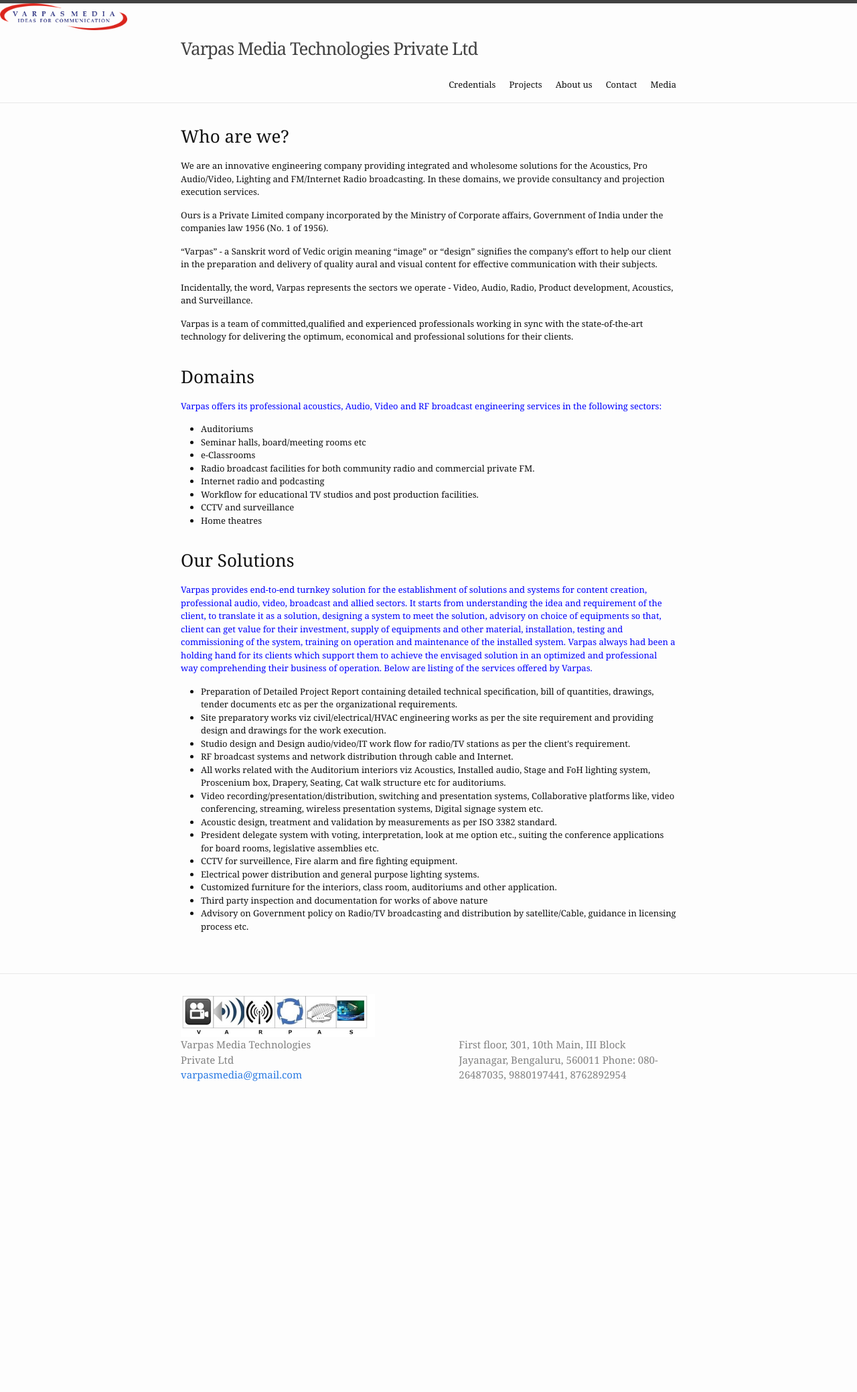
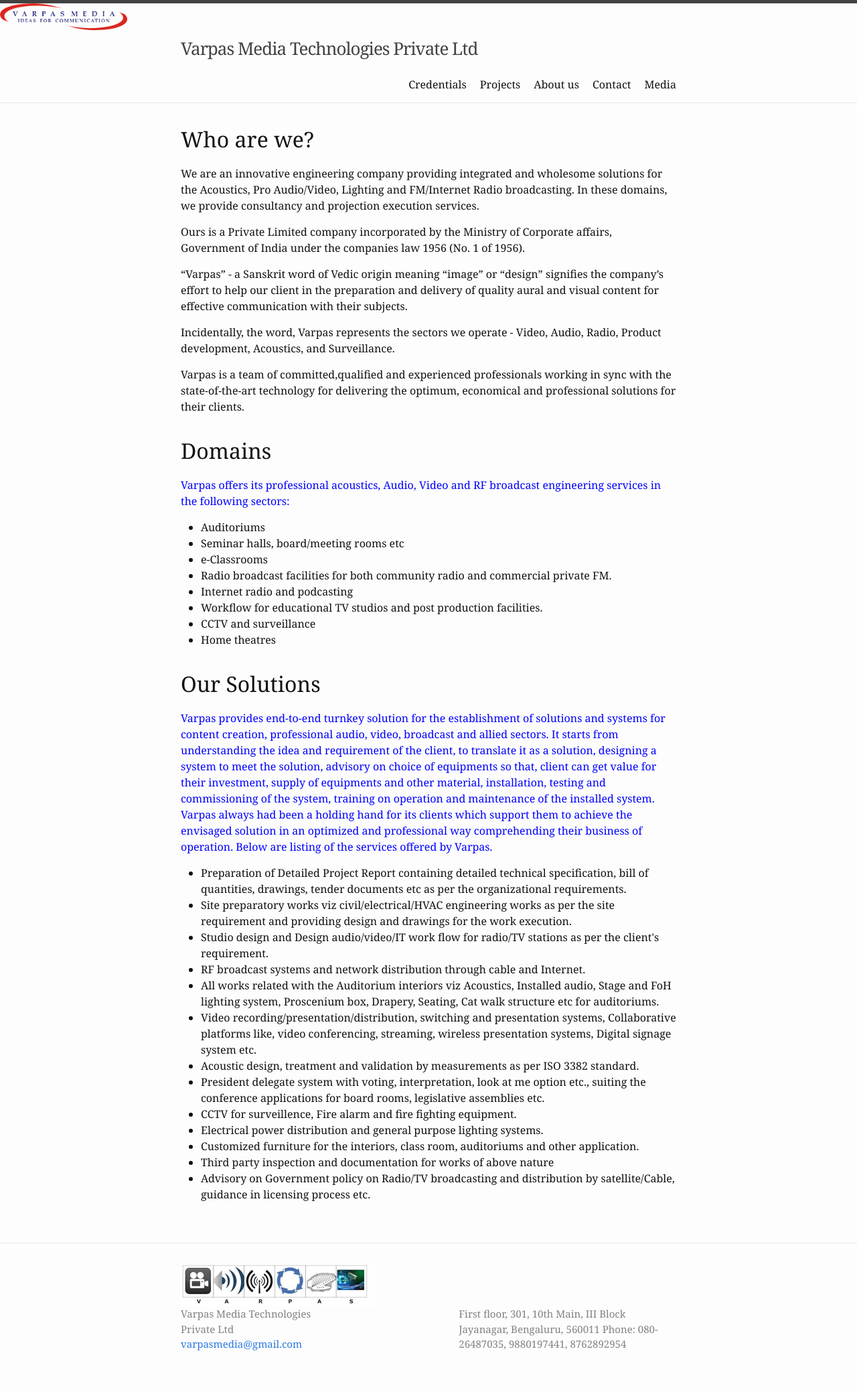
Before and after one commit to VarpasMedia/VarpasMedia.github.io, a Jekyll site: the page built from index.md, in a window 1280 px wide. Shown: the whole page at 67% size. Built offline with Jekyll 4.4.1, drawn with Linux system fonts in a browser that asks for light colours; before the commit the page ends 1676 px from its top, so only the background shows below that.

Commit message:
Update header.html

```diff
--- a/_includes/header.html
+++ b/_includes/header.html
@@ -9,7 +9,7 @@
     {%- assign page_paths = site.header_pages | default: default_paths -%}
     <a class="site-title" rel="author" href="{{ "/" | relative_url }}">{{ site.title | escape }}</a>
 
-
+<font size="3" face="georgia">
 
     {%- if page_paths -%}
       <nav class="site-nav">
```
